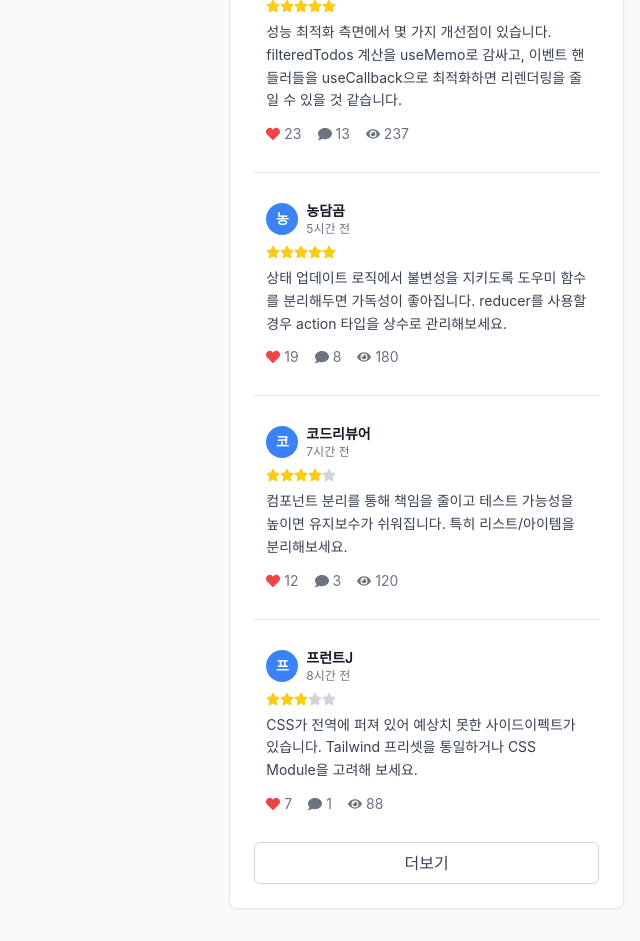
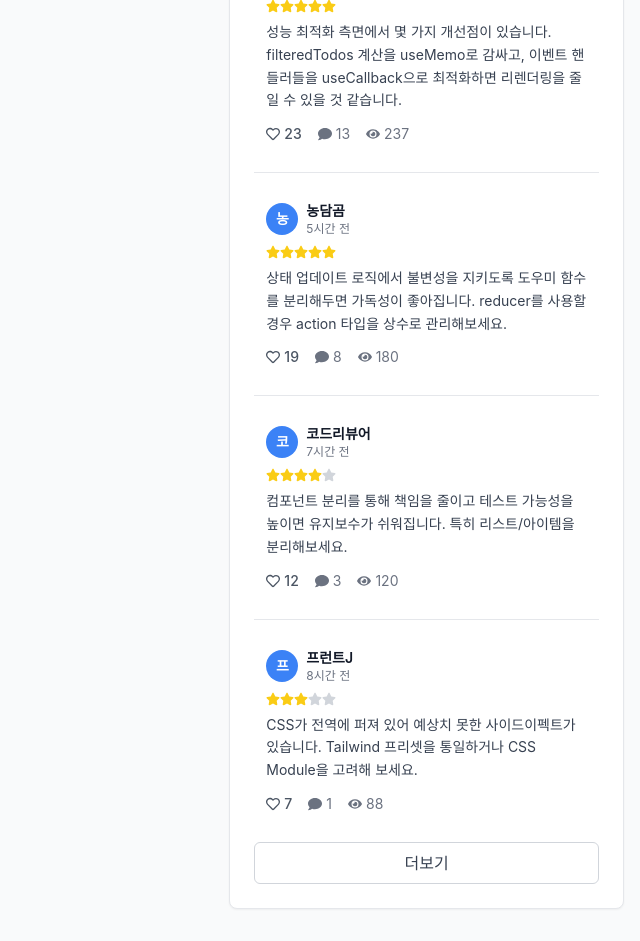
Before and after one commit to 2025-YU-SE/Gardener_web, a React (Vite) app: page /posts/1 in a window 1280 px wide. Shown: the part 1360-2301 px from the top of the page, without its empty margins (640-1280 px from the left). Built offline with nearby package versions, Linux system fonts and the light colour scheme; a web font is replaced by a local one.

Commit message:
faet: 피드백 좋아요 버튼 작동
- 피드백 좋아요 버튼 작동

```diff
--- a/src/pages/PostDetail.jsx
+++ b/src/pages/PostDetail.jsx
@@ -1,4 +1,4 @@
-import React, { useState } from 'react'
+import React, { useState, useEffect } from 'react'
 import { FaHeart, FaRegHeart, FaBookmark, FaRegBookmark, FaComment, FaEye, FaStar } from 'react-icons/fa'
 import Header from '../components/header/Header'
 import { useParams } from 'react-router-dom'
@@ -35,6 +35,27 @@ function PostDetail() {
       const next = !prev
       setPostBookmarkCount(c => c + (next ? 1 : -1))
       return next
+    })
+  }
+
+  const [feedbackLikeState, setFeedbackLikeState] = useState({})
+
+  useEffect(() => {
+    const init = {}
+    sampleFeedbacks
+      .filter(f => f.postId === post.id)
+      .forEach(f => {
+        init[f.id] = { liked: false, count: f.likes ?? 0 }
+      })
+    setFeedbackLikeState(init)
+  }, [post.id])
+
+  const toggleFeedbackLike = (feedbackId) => {
+    setFeedbackLikeState(prev => {
+      const curr = prev[feedbackId] || { liked: false, count: 0 }
+      const nextLiked = !curr.liked
+      const nextCount = Math.max(0, curr.count + (nextLiked ? 1 : -1))
+      return { ...prev, [feedbackId]: { liked: nextLiked, count: nextCount } }
     })
   }
 
@@ -253,10 +274,19 @@ function PostDetail() {
                         {fb.content}
                       </p>
                       <div className="flex items-center space-x-4 text-sm text-gray-500">
-                        <div className="flex items-center space-x-1">
-                          <FaHeart className="text-red-500" />
-                          <span>{fb.likes}</span>
-                        </div>
+                        <button
+                          type="button"
+                          onClick={() => toggleFeedbackLike(fb.id)}
+                          className="flex items-center space-x-1 text-gray-600 hover:text-red-500 transition-colors"
+                          aria-pressed={feedbackLikeState[fb.id]?.liked}
+                        >
+                          {feedbackLikeState[fb.id]?.liked ? (
+                            <FaHeart className="text-red-500" />
+                          ) : (
+                            <FaRegHeart />
+                          )}
+                          <span className="text-sm font-medium">{feedbackLikeState[fb.id]?.count ?? fb.likes}</span>
+                        </button>
                         <div className="flex items-center space-x-1">
                           <FaComment className="text-gray-500" />
                           <span>{fb.comments}</span>
```
